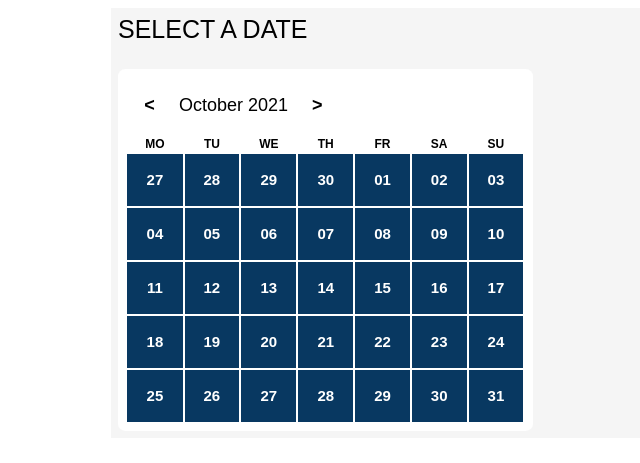
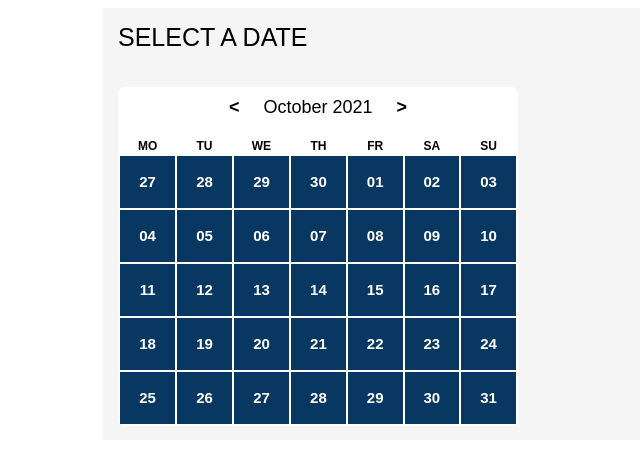
Before and after one commit to YoonShweZin/harrypotterexperience, a Flask app: page / in a window 1280 px wide. Shown: the top 463 px of the page, without its empty margins (122-762 px from the left). Run offline with Flask 2, Linux system fonts and the light colour scheme.

Commit message:
make some padding and margin changes in css

```diff
--- a/static/index.css
+++ b/static/index.css
@@ -1,6 +1,6 @@
 #calendar{
     background-color: whitesmoke;
-    padding: 1ex;
+    padding: 2ex;
     margin: auto;
     width: 800px;
 }
@@ -8,20 +8,20 @@
 #DATE{
     font-size: 25px;
     font-family: sans-serif;
-    margin-bottom: 25px;
+    margin-bottom: 35px;
 }
 
 #month-view{
     width: 400px;
     background-color:white;
-    padding: 1ex;
     border-radius: 1ex;
-
 }
 
 #m{
     font-size: 18px;
     font-family: sans-serif;
+    padding-top: 10px;
+    text-align: center;
 }
 
 #month-view div div{                     /* get two div  */
--- a/templates/index.html
+++ b/templates/index.html
@@ -14,8 +14,7 @@
                     <span id=month-year>year goes here</span>
                     <span id='next'>&gt;</span>                   <!-- &gt; is > sign -->
                 <p>
-                <table id=plan>
-                </table>
+                <table id=plan>  </table>
             </div>
         </div>
 
```
